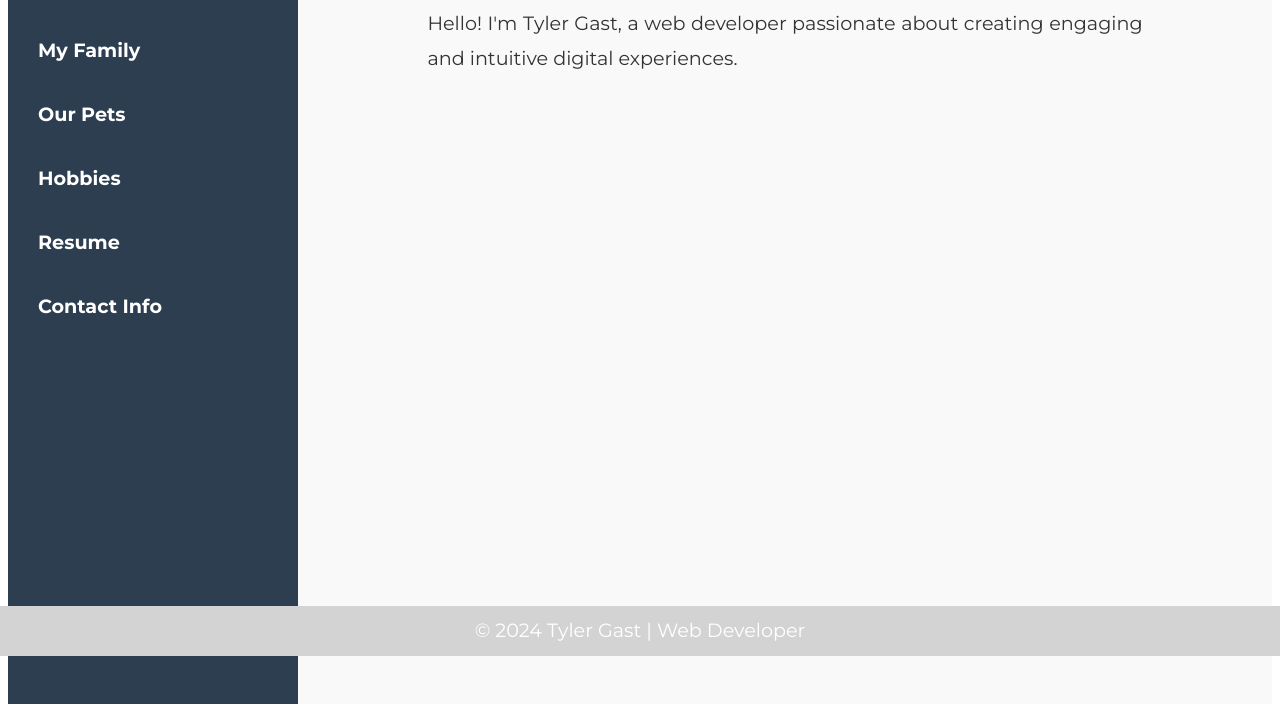
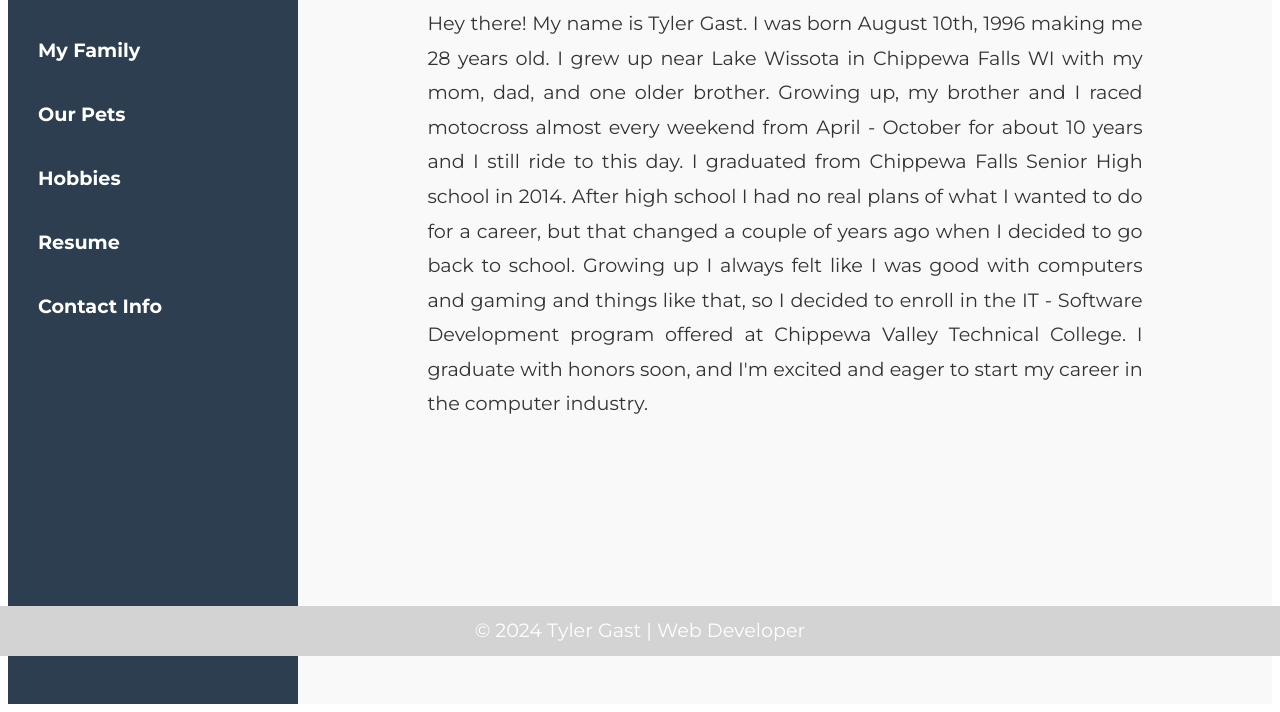
Before and after one commit to tgast2/sampleWebsite, a plain HTML site: page about.html in a window 1280 px wide. Shown: the part 144-856 px from the top of the page. Drawn offline with Linux system fonts and the light colour scheme.

Commit message:
Update about me page

```diff
--- a/about.html
+++ b/about.html
@@ -23,7 +23,16 @@
 </header>
 <main>
     <h2>About Me</h2>
-    <p>Hello! I'm Tyler Gast, a web developer passionate about creating engaging and intuitive digital experiences.</p>
+    <p>
+        Hey there! My name is Tyler Gast. I was born August 10th, 1996 making me 28 years old. I grew up near Lake Wissota
+        in Chippewa Falls WI with my mom, dad, and one older brother. Growing up, my brother and I raced motocross almost every
+        weekend from April - October for about 10 years and I still ride to this day. I graduated from Chippewa Falls Senior
+        High school in 2014. After high school I had no real plans of what I wanted to do for a career, but that changed a couple
+        of years ago when I decided to go back to school. Growing up I always felt like I was good with computers and gaming and
+        things like that, so I decided to enroll in the IT - Software Development program offered at Chippewa Valley Technical College.
+        I graduate with honors soon, and I'm excited and eager to start my career in the computer industry.
+
+    </p>
 </main>
 <footer>
     <p>© 2024 Tyler Gast | Web Developer</p>
```
Also changed, not shown: contact.html (indentation only).
